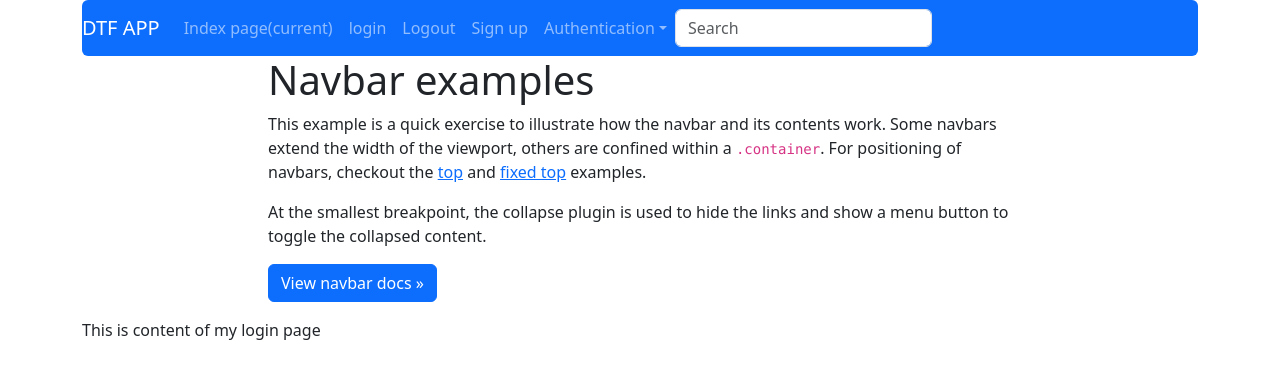
After one commit to Rahuljaiswal30/Python-flask_project, a Flask app: template Flaskwebapp/website/templates/login.html in a window 1280 px wide. The commit adds this page. Shown: the top 379 px of the page. Run offline with Flask 3, Linux system fonts and the light colour scheme; the template is opened without the code that fills it, so the values that code supplies are empty; some libraries are stand-ins or nearby versions.

Commit message:
added login page and sign up page using block fun in Jinja

```diff
--- a/Flaskwebapp/website/auth.py
+++ b/Flaskwebapp/website/auth.py
@@ -1,10 +1,10 @@
-from flask import Blueprint;
+from flask import Blueprint, render_template;
 
 auth = Blueprint('auth', __name__)
 
 @auth.route('/login')
 def login():
-    return "<h1>login</h1>"
+    return render_template('login.html')
 
 @auth.route('/logout')
 def logout():
@@ -12,4 +12,4 @@ def logout():
 
 @auth.route("/sign-up")
 def sign_up():
-    return "<h1>Sign Up</h1>"
+    return render_template('sign-up.html')
--- a/Flaskwebapp/website/templates/base.html
+++ b/Flaskwebapp/website/templates/base.html
@@ -1,4 +1,3 @@
-
 <!doctype html>
 <html lang="en">
   <head>
@@ -7,10 +6,9 @@
     <meta name="description" content="">
     <meta name="author" content="Mark Otto, Jacob Thornton, and Bootstrap contributors">
     <meta name="generator" content="Jekyll v3.8.5">
-    <title>{% block title  %}DTF APPLICATION{% endblock %}</title>
 
     <link rel="canonical" href="https://getbootstrap.com/docs/4.3/examples/navbars/">
-
+    <title>{% block title %}title{% endblock %}</title>
     <!-- Bootstrap core CSS -->
 <link href="/static/css/bootstrap.min.css" rel="stylesheet" integrity="sha384-ggOyR0iXCbMQv3Xipma34MD+dH/1fQ784/j6cY/iJTQUOhcWr7x9JvoRxT2MZw1T" crossorigin="anonymous">
 
@@ -33,6 +31,7 @@
     </style>
     <!-- Custom styles for this template -->
     <link href="/static/css/navbar.css" rel="stylesheet">
+
   </head>
 <body>
 
@@ -62,7 +61,7 @@
                 <div class="dropdown-menu" aria-labelledby="dropdown09">
                     <a class="dropdown-item" href="/login">Login</a>
                     <a class="dropdown-item" href="/logout">Logout</a>
-                    <a class="dropdown-item" href="/signUp">Sign up</a>
+                    <a class="dropdown-item" href="/sign-up">Sign up</a>
                 </div>
                 </li>
             </ul>
@@ -82,6 +81,11 @@
                 <a class="btn btn-primary" href="/docs/4.3/components/navbar/" role="button">View navbar docs &raquo;</a>
                 </p>
             </div>
+            <div>
+                {% block content%}
+                    Content here
+                {% endblock %}
+            </div>
         </div>
     </main>
     </div>
--- /dev/null
+++ b/Flaskwebapp/website/templates/login.html
@@ -0,0 +1,6 @@
+{% extends "base.html" %}
+{% block title %}Login{% endblock %}
+
+{% block content%}
+    This is content of my login page
+{% endblock %}
--- /dev/null
+++ b/Flaskwebapp/website/templates/sign-up.html
@@ -0,0 +1,6 @@
+{% extends "base.html" %}
+{% block title %}Sign Up{% endblock %}
+
+{% block content%}
+    This is content of my Sign Up page
+{% endblock %}
--- a/Flaskwebapp/website/views.py
+++ b/Flaskwebapp/website/views.py
@@ -4,4 +4,4 @@ views = Blueprint('views', __name__)
 
 @views.route('/')
 def home():
-    return render_template('base.html')
+    return render_template('home.html')
```
Also changed, not shown: Flaskwebapp/website/templates/home.html (+6 -1 lines). Lines whose indentation alone changed are shown as unchanged.
